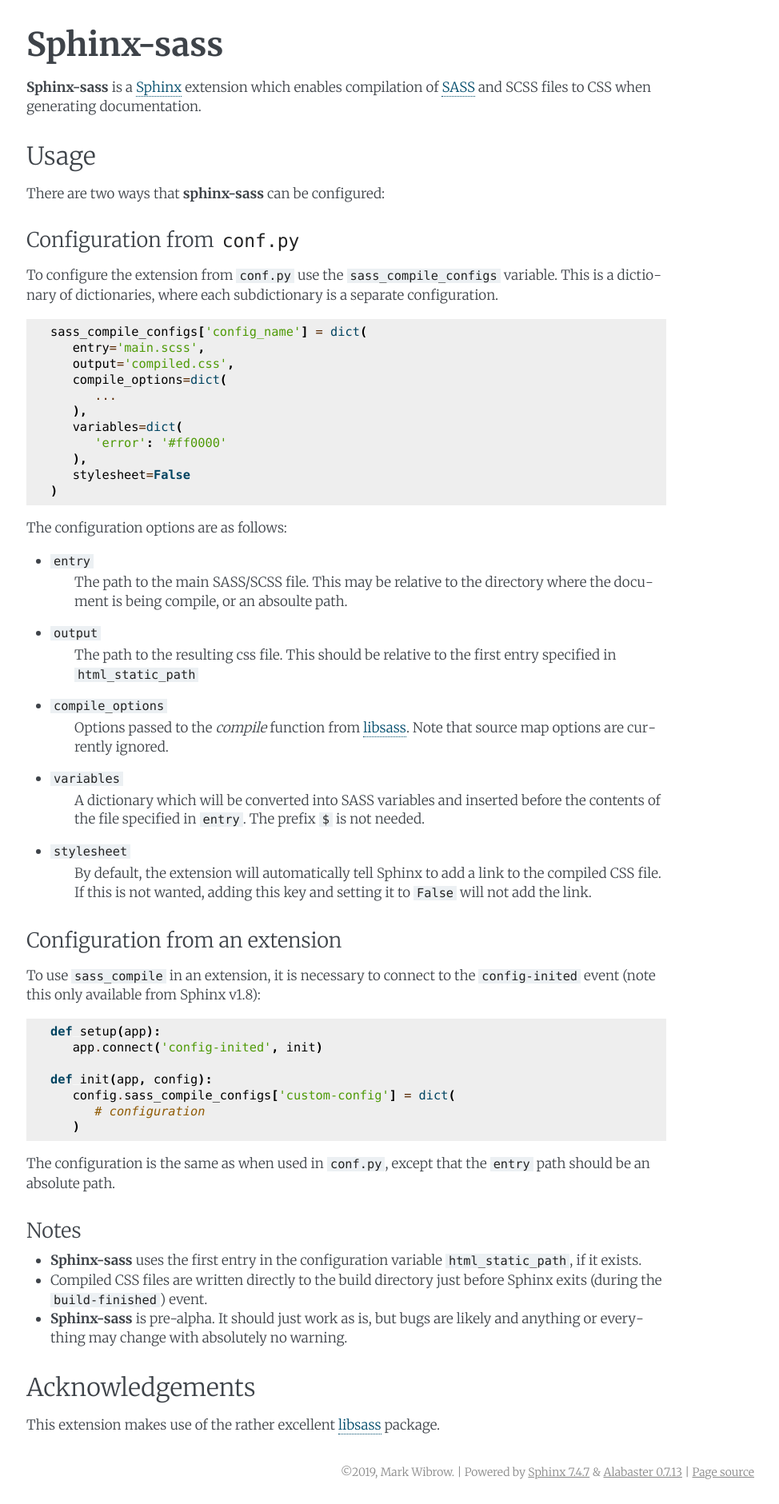
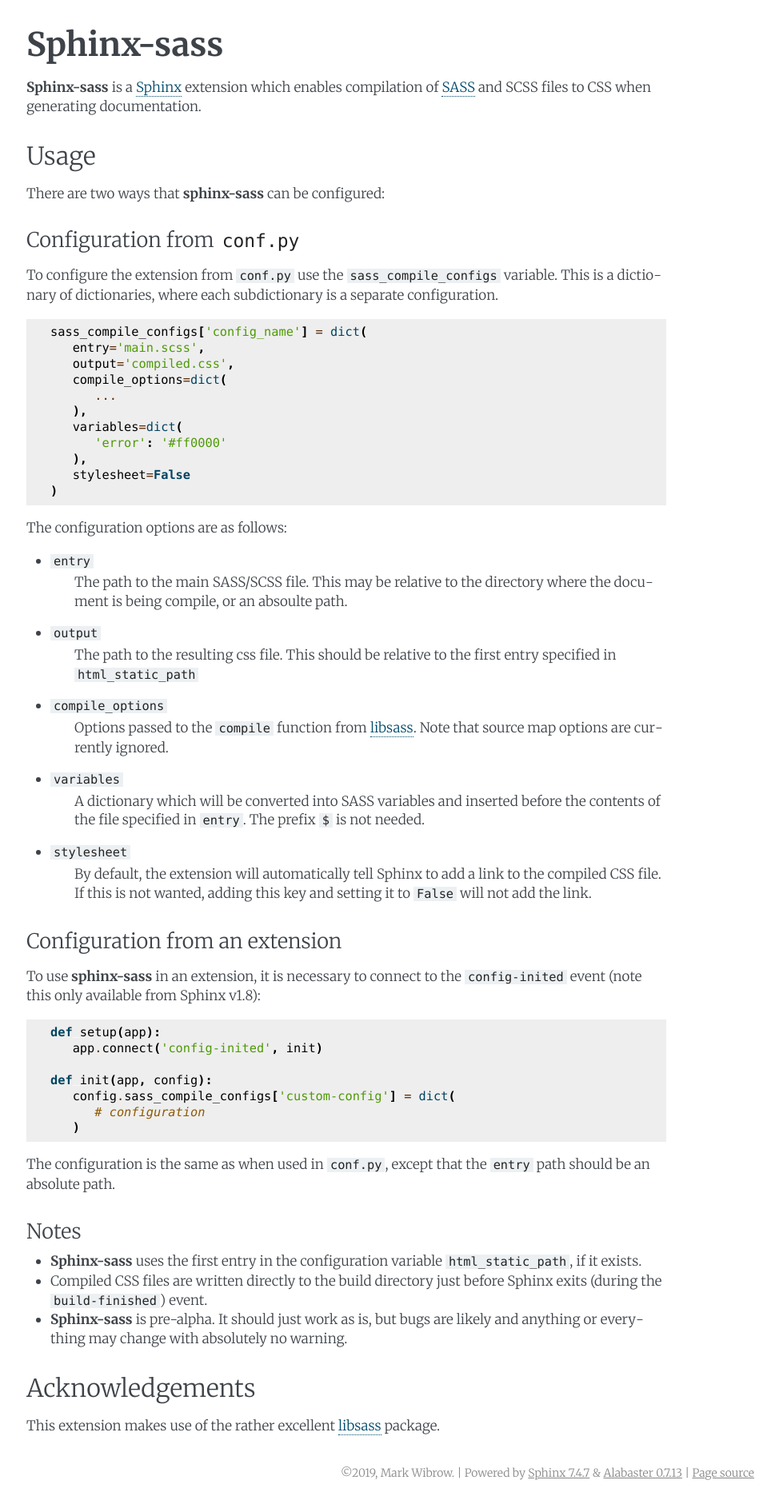
Before and after one commit to sneakers-the-rat/sphinx-sass, a Sphinx documentation site: the page built from docs/source/index.rst, in a window 1280 px wide. Shown: the whole page at 80% size, without its empty margins (167-1141 px from the left). Built offline with Sphinx 7.4.7, drawn with Linux system fonts in a browser that asks for light colours.

```diff
--- a/docs/source/index.rst
+++ b/docs/source/index.rst
@@ -49,7 +49,7 @@
    This should be relative to the first
    entry specified in ``html_static_path``
 - ``compile_options``
-   Options passed to the `compile`
+   Options passed to the ``compile``
    function from |libsass|.
    Note that source map options are
    currently ignored.
@@ -66,7 +66,7 @@
 Configuration from an extension
 ~~~~~~~~~~~~~~~~~~~~~~~~~~~~~~~
 
-To use ``sass_compile`` in an extension,
+To use |package-name| in an extension,
 it is necessary to connect to the ``config-inited``
 event (note this only available from Sphinx v1.8):
 
```
Also changed, not shown: 1 other file.
